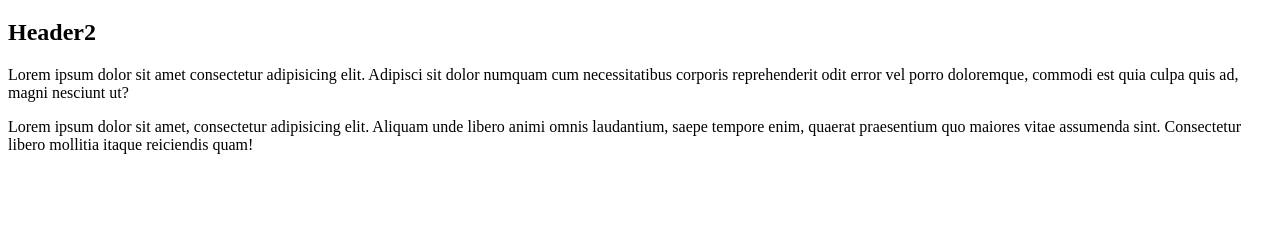
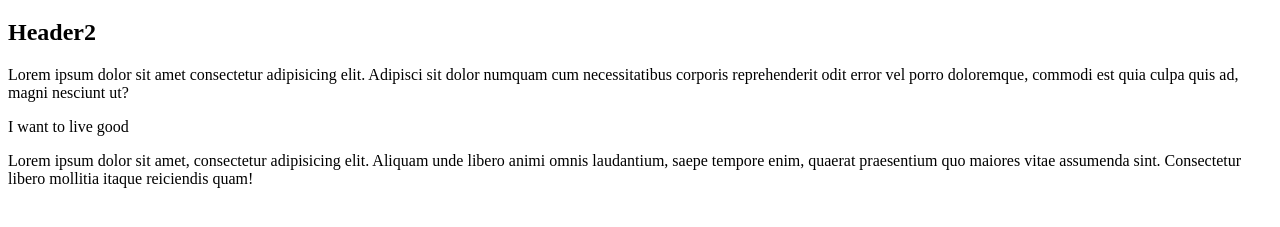
Before and after one commit to PolinaSmir/git-intro, a plain HTML site: page index.html in a window 1280 px wide. Shown: the part 61-288 px from the top of the page. Drawn offline with Linux system fonts and the light colour scheme.

Commit message:
Add paragraph

```diff
--- a/index.html
+++ b/index.html
@@ -9,6 +9,7 @@
     <h1>Header</h1>
     <h2>Header2</h2>
     <p>Lorem ipsum dolor sit amet consectetur adipisicing elit. Adipisci sit dolor numquam cum necessitatibus corporis reprehenderit odit error vel porro doloremque, commodi est quia culpa quis ad, magni nesciunt ut?</p>
+    <p>I want to live good</p>
     <footer>
         Lorem ipsum dolor sit amet, consectetur adipisicing elit. Aliquam unde libero animi omnis laudantium, saepe tempore enim, quaerat praesentium quo maiores vitae assumenda sint. Consectetur libero mollitia itaque reiciendis quam!
     </footer>
```
